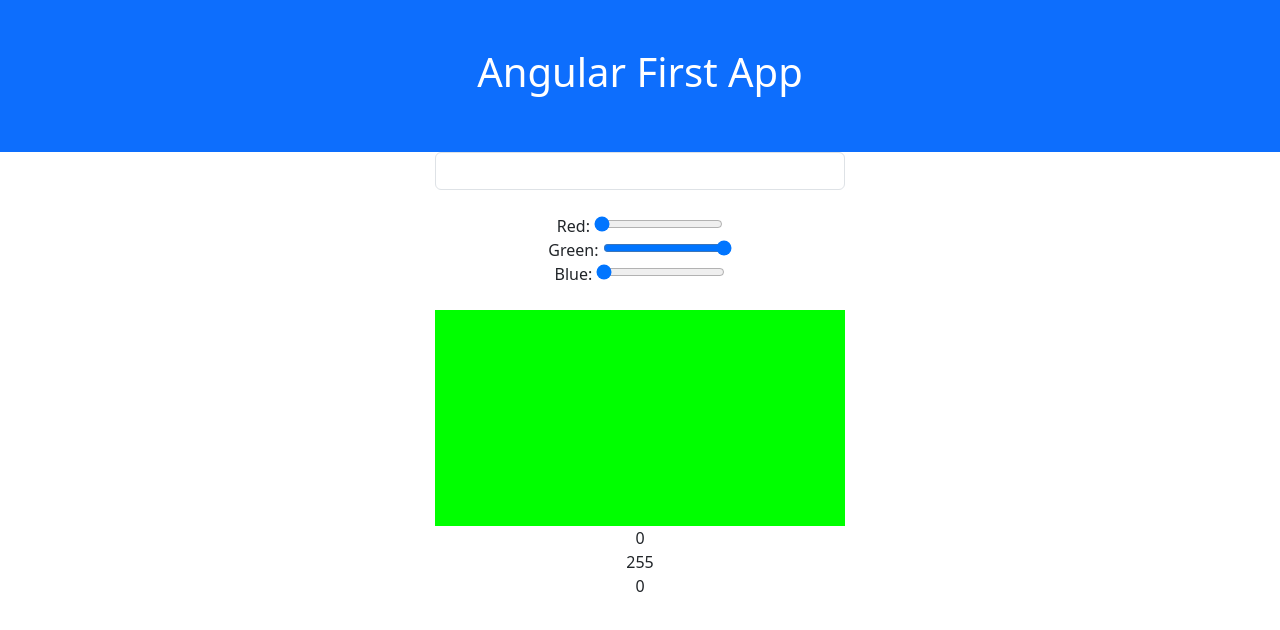
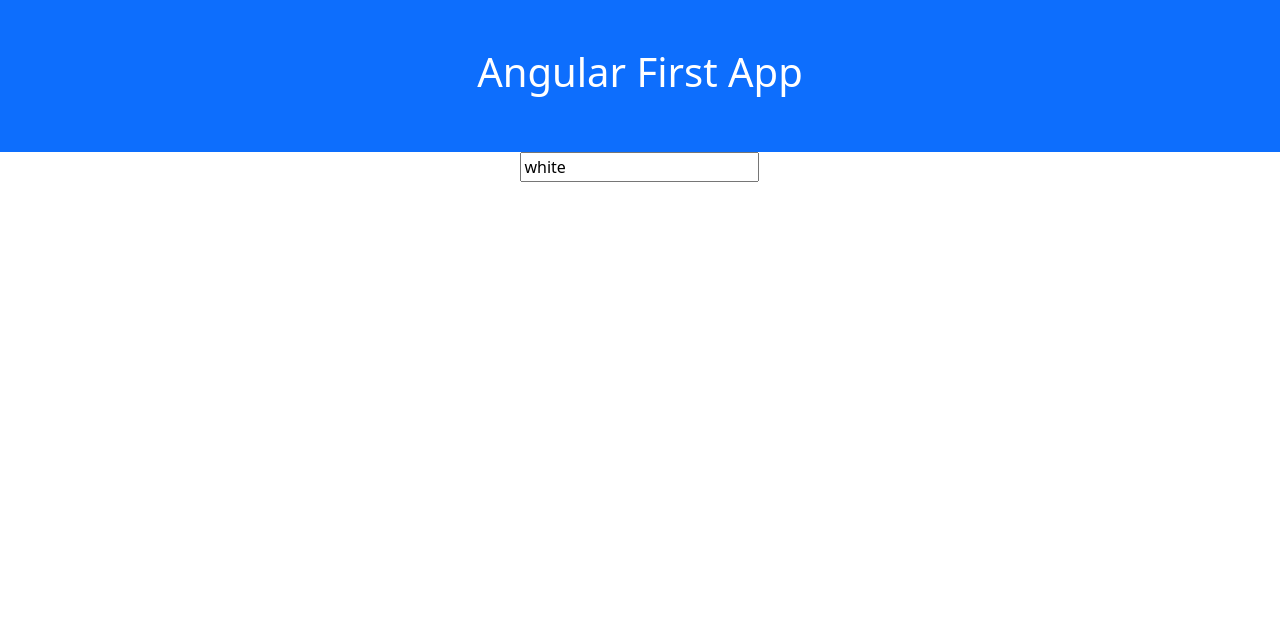
Before and after one commit to jagasia/harman1, an Angular app in the folder Angular/first-app/: page / in a window 1280 px wide. Shown: the top 630 px of the page. Built offline with nearby package versions, Linux system fonts and the light colour scheme.

Commit message:
16Jun 14:20

```diff
--- a/Angular/first-app/src/app/app.html
+++ b/Angular/first-app/src/app/app.html
@@ -6,7 +6,8 @@
   <div class="col-md-4">
     <!-- <app-counter></app-counter> -->
      <!-- <app-login></app-login> -->
-      <app-color></app-color>
+      <!-- <app-color></app-color> -->
+       <app-palette></app-palette>
   </div>
   <div class="col-md-4"></div>
 </div>
--- a/Angular/first-app/src/app/app.ts
+++ b/Angular/first-app/src/app/app.ts
@@ -1,9 +1,9 @@
 import { Component } from "@angular/core";
-import { Color } from "./color/color";
+import { Palette } from "./palette/palette";
 
 @Component({
   selector: 'app-root',
-  imports: [Color],
+  imports: [Palette],
   templateUrl: './app.html',
   // template:`Hi this is template`,
   styleUrl: './app.css'
--- a/Angular/first-app/src/app/color/color.html
+++ b/Angular/first-app/src/app/color/color.html
@@ -1,3 +1,4 @@
+<p [ngStyle]="{'color':color}">This is a paragraph</p>
 <input type="text" [ngClass]="{'form-control':true, 'is-invalid':false}" />
 <br/>
 Red: <input type="range" name="red" [(ngModel)]="red" min="0" max="255"><br/>
--- a/Angular/first-app/src/app/color/color.ts
+++ b/Angular/first-app/src/app/color/color.ts
@@ -1,10 +1,10 @@
-import { NgClass } from '@angular/common';
+import { NgClass, NgStyle } from '@angular/common';
 import { Component } from '@angular/core';
 import { FormsModule } from '@angular/forms';
 
 @Component({
   selector: 'app-color',
-  imports: [FormsModule, NgClass],
+  imports: [FormsModule, NgClass, NgStyle],
   templateUrl: './color.html',
   styleUrl: './color.css'
 })
@@ -12,4 +12,5 @@ export class Color {
   red=0;
   green=255;
   blue=0;
+  color='blue'
 }
--- /dev/null
+++ b/Angular/first-app/src/app/palette/palette.html
@@ -0,0 +1,4 @@
+<input type="text" name="color" [(ngModel)]="color" >
+<div [ngStyle]="{'backgroundColor':color}">
+    <br/><br/><br/><br/><br/><br/><br/>
+</div>
--- /dev/null
+++ b/Angular/first-app/src/app/palette/palette.ts
@@ -0,0 +1,13 @@
+import { NgStyle } from '@angular/common';
+import { Component } from '@angular/core';
+import { FormsModule } from '@angular/forms';
+
+@Component({
+  selector: 'app-palette',
+  imports: [NgStyle, FormsModule],
+  templateUrl: './palette.html',
+  styleUrl: './palette.css'
+})
+export class Palette {
+  color:string='white';
+}
```
Also changed, not shown: Angular/first-app/src/app/palette/palette.css (added), 2 other files (tests, documents, lock files or other folders).
